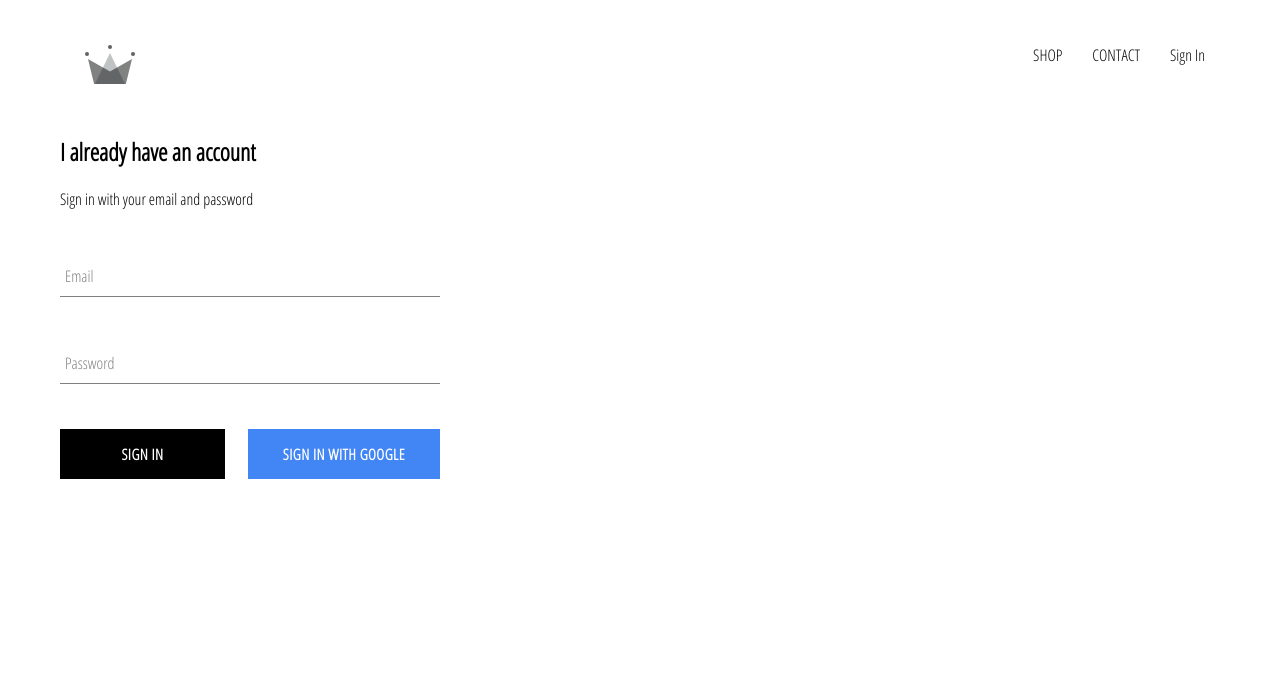
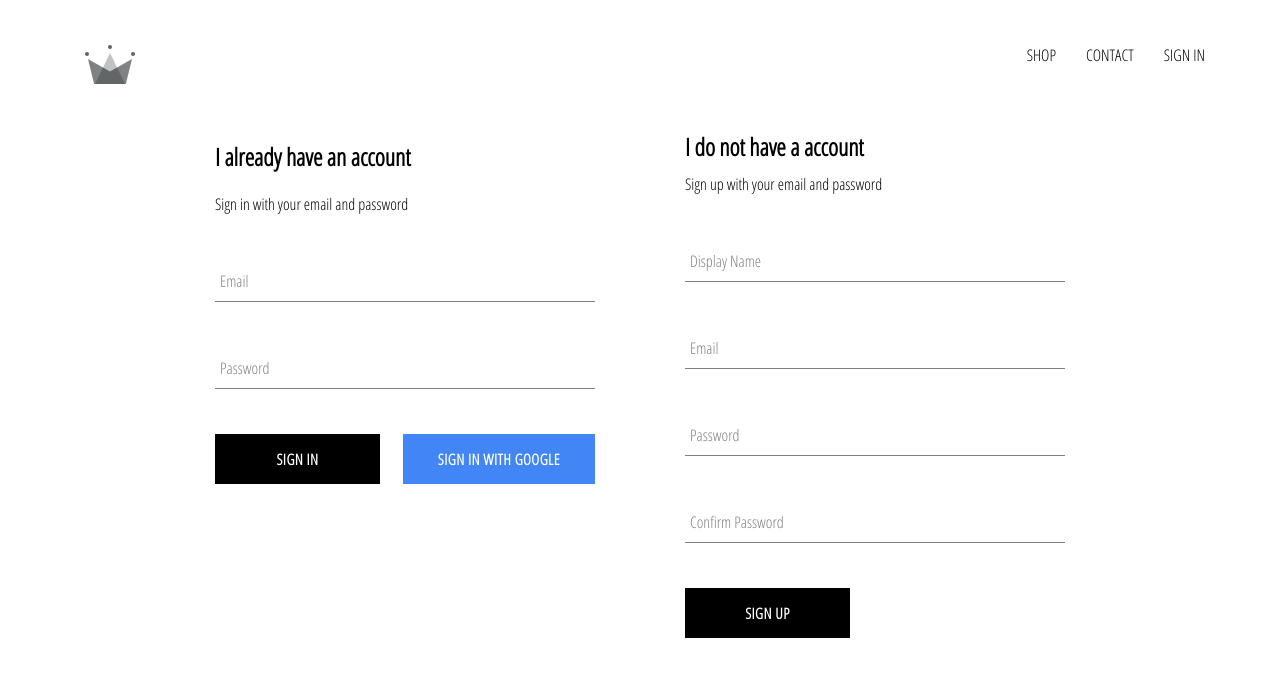
Before and after one commit to pshrest2/crwn-clothing, a React (Create React App) app: page /signin in a window 1280 px wide. Shown: the top 676 px of the page. Built offline with nearby package versions, Linux system fonts and the light colour scheme; no server answers.

Commit message:
added signup feature through email and password

```diff
--- a/src/App.js
+++ b/src/App.js
@@ -4,7 +4,7 @@
 import ShopPage from "./pages/shop/shop.component";
 import Header from "./components/header/header.component";
 import SigninAndSignup from "./pages/signin-and-signup/signin-and-signup.component";
-import { auth } from "./firebase/firebase.utils";
+import { auth, createUserProfileDocument } from "./firebase/firebase.utils";
 
 import "./App.css";
 
@@ -20,9 +20,21 @@
   unsubscribeFromAuth = null;
 
   componentDidMount() {
-    this.unsubscribeFromAuth = auth.onAuthStateChanged((user) => {
-      this.setState({ currentUser: user });
-      console.log(user);
+    this.unsubscribeFromAuth = auth.onAuthStateChanged(async (userAuth) => {
+      if (userAuth) {
+        const userRef = await createUserProfileDocument(userAuth);
+
+        userRef.onSnapshot((snapShot) => {
+          this.setState({
+            currentUser: {
+              id: snapShot.id,
+              ...snapShot.data(),
+            },
+          });
+        });
+      } else {
+        this.setState({ currentUser: userAuth });
+      }
     });
   }
 
--- a/src/components/header/header.styles.scss
+++ b/src/components/header/header.styles.scss
@@ -22,10 +22,11 @@
       padding: 10px 15px;
       cursor: pointer;
       transition: transform 0.3s;
-    }
+      text-transform: uppercase;
 
-    .option:hover {
-      transform: scale(1.2);
+      &:hover {
+        transform: scale(1.2);
+      }
     }
   }
 }
--- a/src/components/sign-in/sign-in.component.jsx
+++ b/src/components/sign-in/sign-in.component.jsx
@@ -18,6 +18,7 @@
 
   handleSubmit = (event) => {
     event.preventDefault();
+    const { email, password } = this.state;
 
     this.setState({ email: "", password: "" });
   };
@@ -33,7 +34,7 @@
         <h2>I already have an account</h2>
         <span>Sign in with your email and password</span>
 
-        <form onSubmit={this.handleSubmithandleSubmit}>
+        <form onSubmit={this.handleSubmit}>
           <FormInput
             name="email"
             type="email"
--- /dev/null
+++ b/src/components/sign-up/sign-up.component.jsx
@@ -0,0 +1,100 @@
+import React from "react";
+import FormInput from "../form-input/form-input.component";
+import CustomButton from "../custom-button/custom-button.component";
+
+import { auth, createUserProfileDocument } from "../../firebase/firebase.utils";
+
+import "./sign-up.styles.scss";
+
+class SignUp extends React.Component {
+  constructor(props) {
+    super(props);
+    this.state = {
+      displayName: "",
+      email: "",
+      password: "",
+      confirmPassword: "",
+    };
+  }
+
+  handleSubmit = async (event) => {
+    event.preventDefault();
+
+    const { displayName, email, password, confirmPassword } = this.state;
+
+    if (password !== confirmPassword) {
+      alert("Passwords don't match");
+      return;
+    }
+
+    try {
+      const { user } = await auth.createUserWithEmailAndPassword(
+        email,
+        password
+      );
+
+      await createUserProfileDocument(user, displayName);
+      this.setState({
+        displayName: "",
+        email: "",
+        password: "",
+        confirmPassword: "",
+      });
+    } catch (error) {
+      console.log(error);
+    }
+  };
+
+  handleChange = (event) => {
+    const { name, value } = event.target;
+    this.setState({ [name]: event.target.value });
+  };
+
+  render() {
+    const { displayName, email, password, confirmPassword } = this.state;
+    return (
+      <div className="sign-up">
+        <h2 className="title">I do not have a account</h2>
+        <span>Sign up with your email and password</span>
+        <form className="sign-up-form" onSubmit={this.handleSubmit}>
+          <FormInput
+            type="text"
+            name="displayName"
+            value={displayName}
+            onChange={this.handleChange}
+            label="Display Name"
+            required
+          />
+          <FormInput
+            type="email"
+            name="email"
+            value={email}
+            onChange={this.handleChange}
+            label="Email"
+            required
+          />
+          <FormInput
+            type="password"
+            name="password"
+            value={password}
+            onChange={this.handleChange}
+            label="Password"
+            required
+          />
+          <FormInput
+            type="password"
+            name="confirmPassword"
+            value={confirmPassword}
+            onChange={this.handleChange}
+            label="Confirm Password"
+            required
+          />
+
+          <CustomButton type="submit">SIGN UP</CustomButton>
+        </form>
+      </div>
+    );
+  }
+}
+
+export default SignUp;
--- /dev/null
+++ b/src/components/sign-up/sign-up.styles.scss
@@ -0,0 +1,9 @@
+.sign-up {
+  display: flex;
+  flex-direction: column;
+  width: 380px;
+
+  .title {
+    margin: 10px 0;
+  }
+}
--- a/src/firebase/firebase.utils.js
+++ b/src/firebase/firebase.utils.js
@@ -12,6 +12,31 @@
   measurementId: "G-YM937Y2K4M",
 };
 
+export const createUserProfileDocument = async (userAuth, additionalData) => {
+  if (!userAuth) return;
+
+  const userRef = firestore.doc(`users/${userAuth.uid}`);
+  const snapShot = await userRef.get();
+
+  if (!snapShot.exists) {
+    const { displayName, email } = userAuth;
+    const createdAt = new Date();
+
+    try {
+      await userRef.set({
+        displayName,
+        email,
+        createdAt,
+        ...additionalData,
+      });
+    } catch (error) {
+      console.log("error creating user: ", error.message);
+    }
+  }
+
+  return userRef;
+};
+
 firebase.initializeApp(config);
 
 export const auth = firebase.auth();
--- a/src/pages/signin-and-signup/signin-and-signup.component.jsx
+++ b/src/pages/signin-and-signup/signin-and-signup.component.jsx
@@ -1,11 +1,13 @@
 import React from "react";
 import SignIn from "../../components/sign-in/sign-in.component";
+import SignUp from "../../components/sign-up/sign-up.component";
 
 import "./signin-and-signup.styles.scss";
 
 const SigninAndSignup = () => (
-  <div className="signin">
+  <div className="sign-in-and-sign-up">
     <SignIn />
+    <SignUp />
   </div>
 );
 
--- a/src/pages/signin-and-signup/signin-and-signup.styles.scss
+++ b/src/pages/signin-and-signup/signin-and-signup.styles.scss
@@ -0,0 +1,6 @@
+.sign-in-and-sign-up {
+  width: 850px;
+  display: flex;
+  justify-content: space-between;
+  margin: 30px auto;
+}
```
